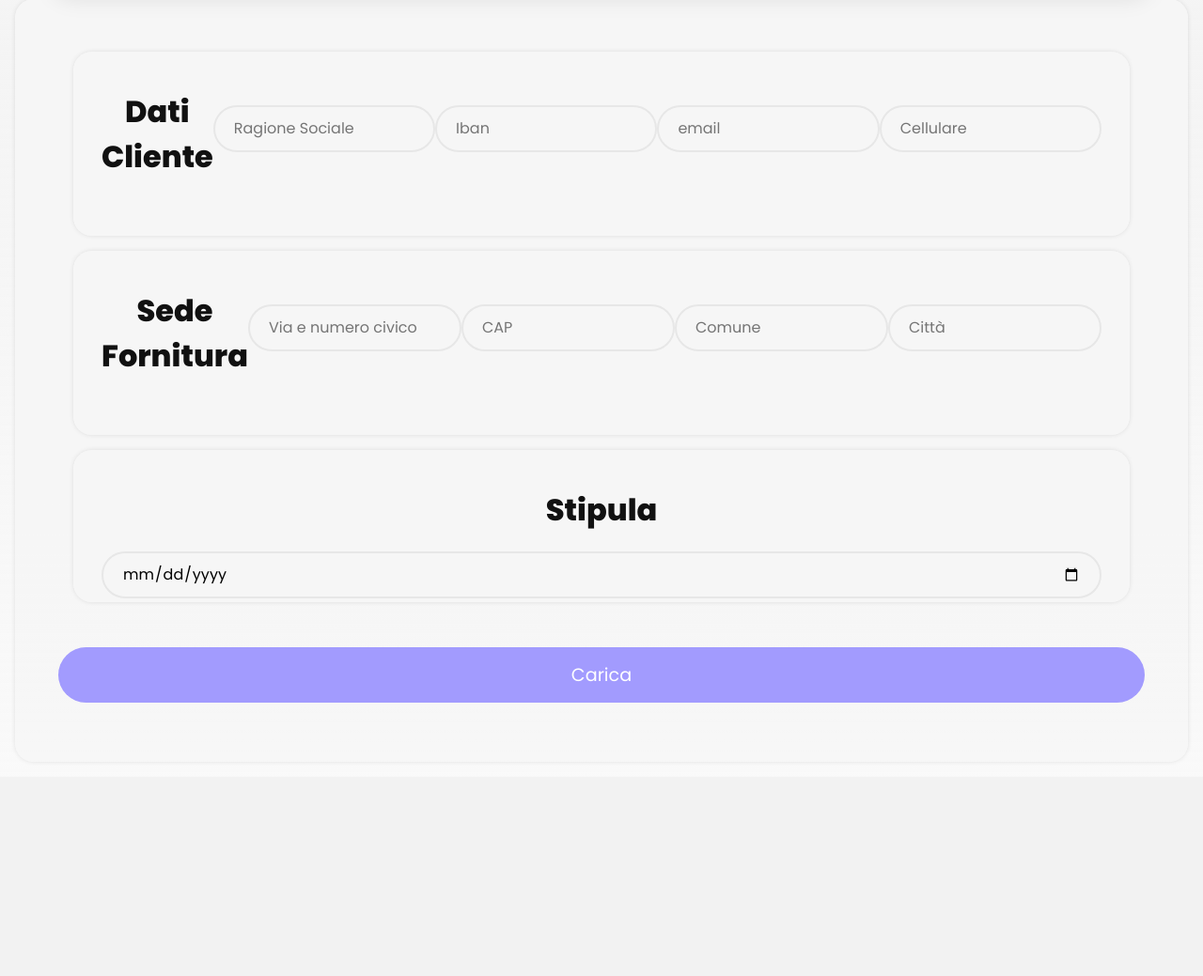
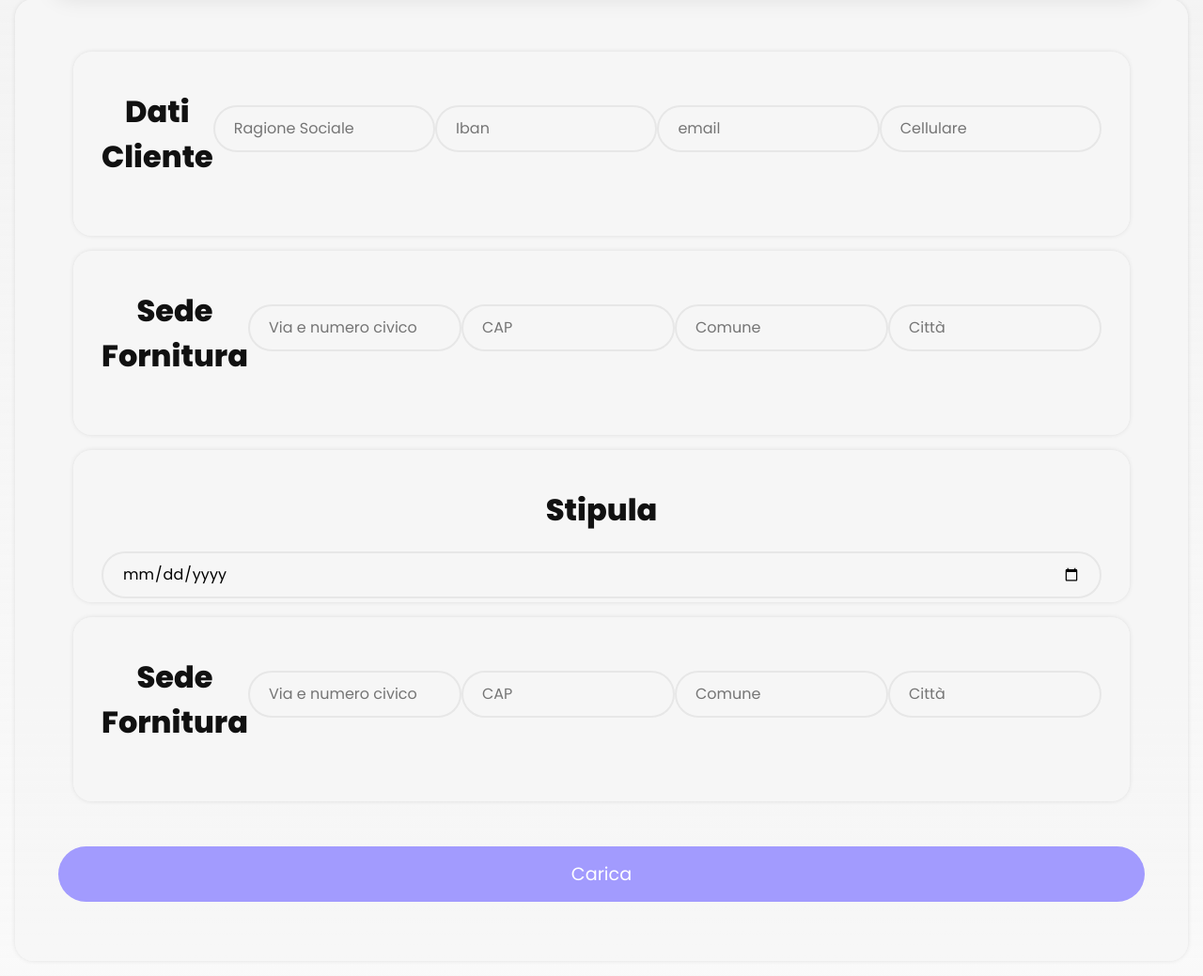
Before and after one commit to Alessandro-DiGiusto/CRM-FullCode-NO-framework, a PHP site: the page made by FIX-tipo-privato-domestico2 - Copia.php in a window 1280 px wide. Shown: the part 247-1286 px from the top of the page at 94% size. Before the commit the page ends 995 px from the top, so only its background shows below. Run offline with PHP 8.4, Linux system fonts and the light colour scheme; a user stored in the database is signed in; data that the repository does not hold is empty.

Commit message:
Update FIX-tipo-privato-domestico2 - Copia.php

```diff
--- a/FIX-tipo-privato-domestico2 - Copia.php
+++ b/FIX-tipo-privato-domestico2 - Copia.php
@@ -118,6 +118,22 @@ if (!isset($_SESSION['username'])) {
 			</div>
 		</div>
 
+		        <div class="container">
+		    <p class="login-text" style="font-size: 2rem; font-weight: 800;">Sede Fornitura</p>
+			<div class="input-group">
+				<input type="text" placeholder="Via e numero civico" name="viaFor" value="<?php echo $_POST['viaFor']; ?>" required>
+			</div>
+			<div class="input-group">
+				<input type="number" placeholder="CAP" name="capFor" value="<?php echo $_POST['capFor']; ?>" required>
+            </div>
+			<div class="input-group">
+				<input type="text" placeholder="Comune" name="comuneFor" value="<?php echo $_POST['comuneFor']; ?>" required>
+			</div>
+            <div class="input-group">
+				<input type="text" placeholder="Città" name="cittaFor" value="<?php echo $_POST['cittaFor']; ?>" required>
+			</div>
+        </div>
+
 			<div class="input-group">
 				<button name="submit" class="btn">Carica</button>
 			</div>
```
